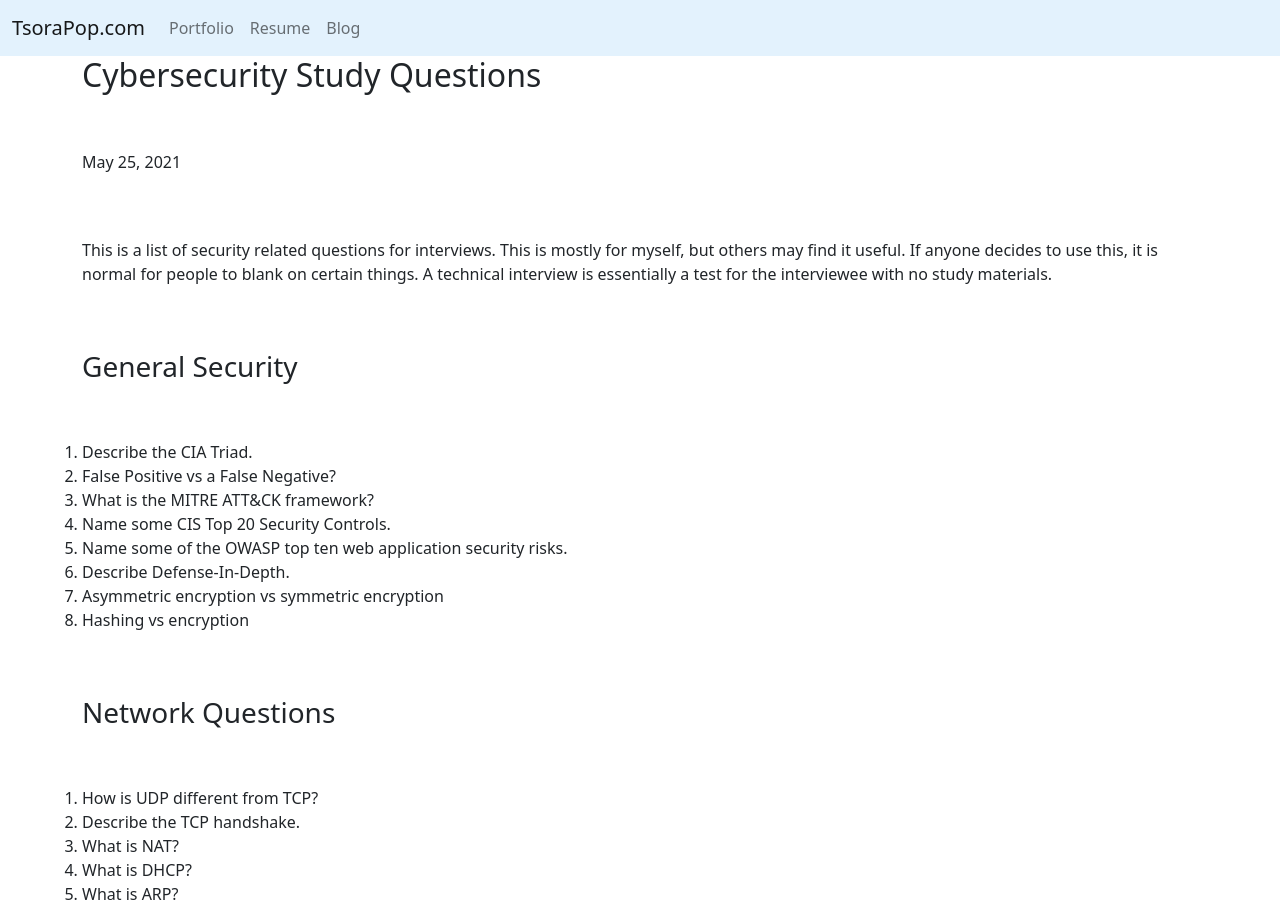
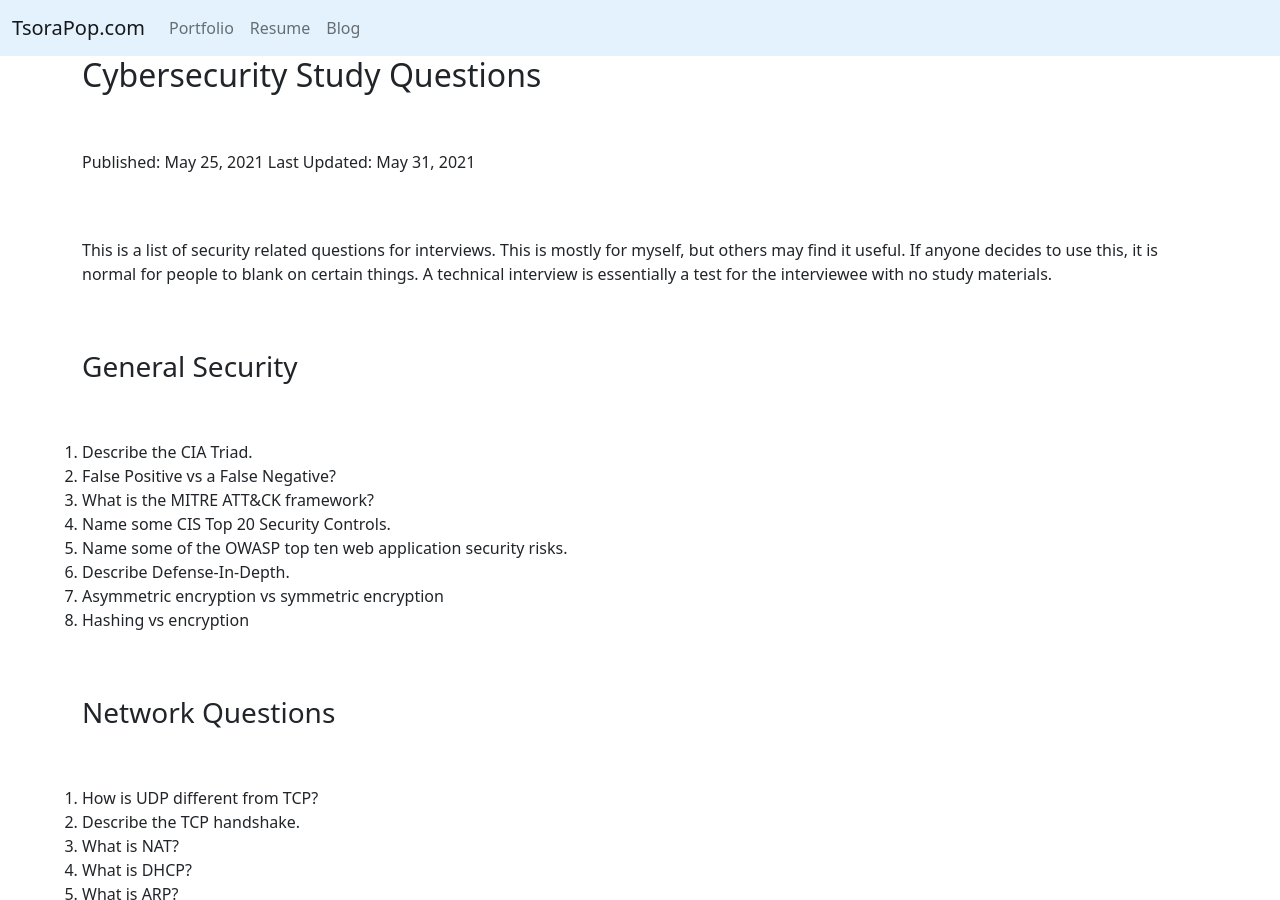
Before and after one commit to Tsora-Pop/Tsora-Pop.github.io, a Jekyll site: the page built from _posts/2021-05-25-Cybersecurity-Study-Questions.markdown, in a window 1280 px wide and 900 px high. Built offline with Jekyll 4.4.1, drawn with Linux system fonts in a browser that asks for light colours.

Commit message:
Update 2021-05-25-Cybersecurity-Study-Questions.markdown

```diff
--- a/_posts/2021-05-25-Cybersecurity-Study-Questions.markdown
+++ b/_posts/2021-05-25-Cybersecurity-Study-Questions.markdown
@@ -2,11 +2,13 @@
 layout: post
 headimage: <img src= "assets/tenor.gif" class="card-img-top" alt="Header Image" width="300" height="100">
 published: May 25, 2021
+updated: May 31, 2021
 excerpt_separator: <!--more-->
 tag: Study
 ---
 ## {{ page.title}}
-{{ page.published }}
+Published: {{ page.published }}
+Last Updated: {{ page.updated }}
 
 This is a list of security related questions for interviews. This is mostly for myself, but others
 may find it useful. <!--more-->If anyone decides to use this, it is normal for people to blank on certain things. A technical interview is essentially a test for the interviewee with no study materials.
```
